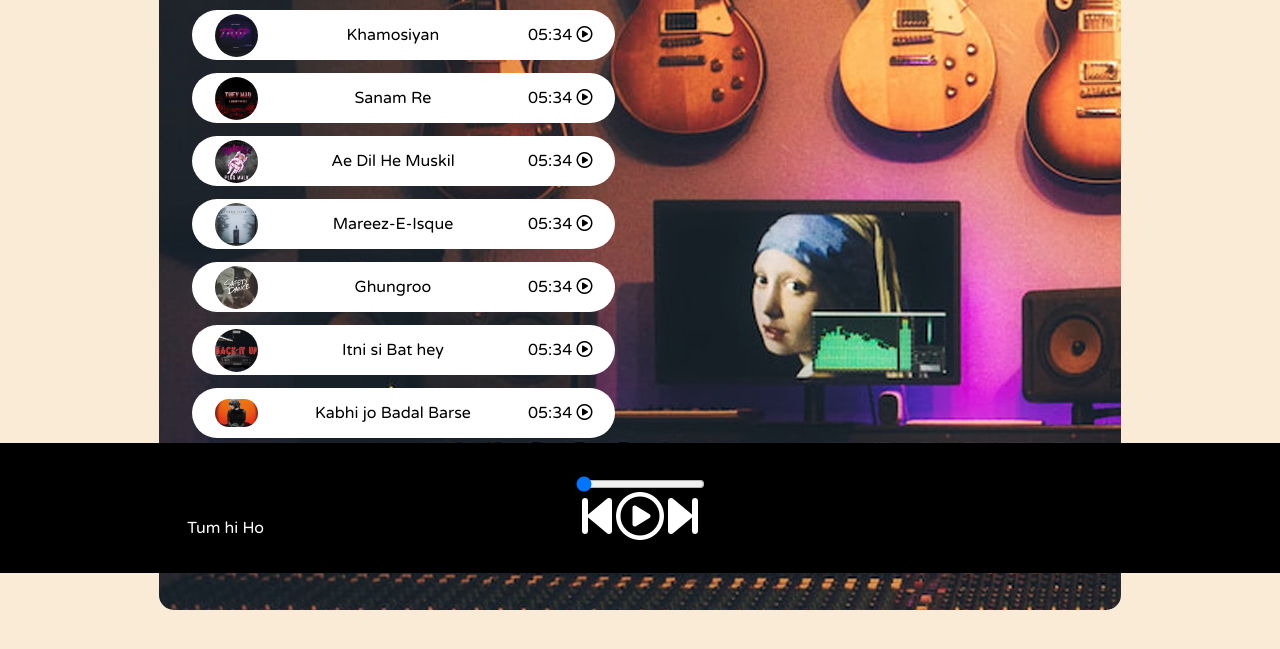
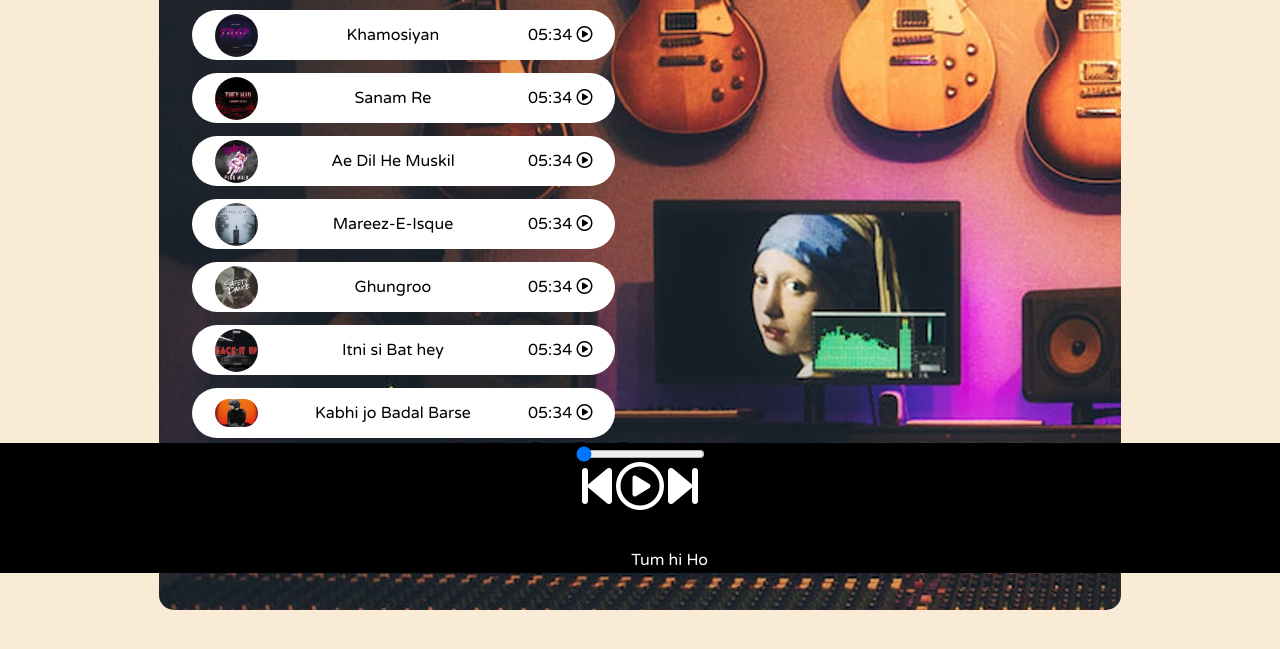
Before and after one commit to Corrupteddisk/SpotifycloneWeb, a plain HTML site: page index.html in a window 1280 px wide. Shown: the part 227-876 px from the top of the page. Drawn offline with Linux system fonts and the light colour scheme.

Commit message:
Update style.css

```diff
--- a/style.css
+++ b/style.css
@@ -111,8 +111,8 @@ nav ul li {
 }
 
 .songInfo {
-    position: absolute;
-    left: 10vw;
+    position: relative;
+
     font-family: 'Varela Round', sans-serif;
 
 }
```
